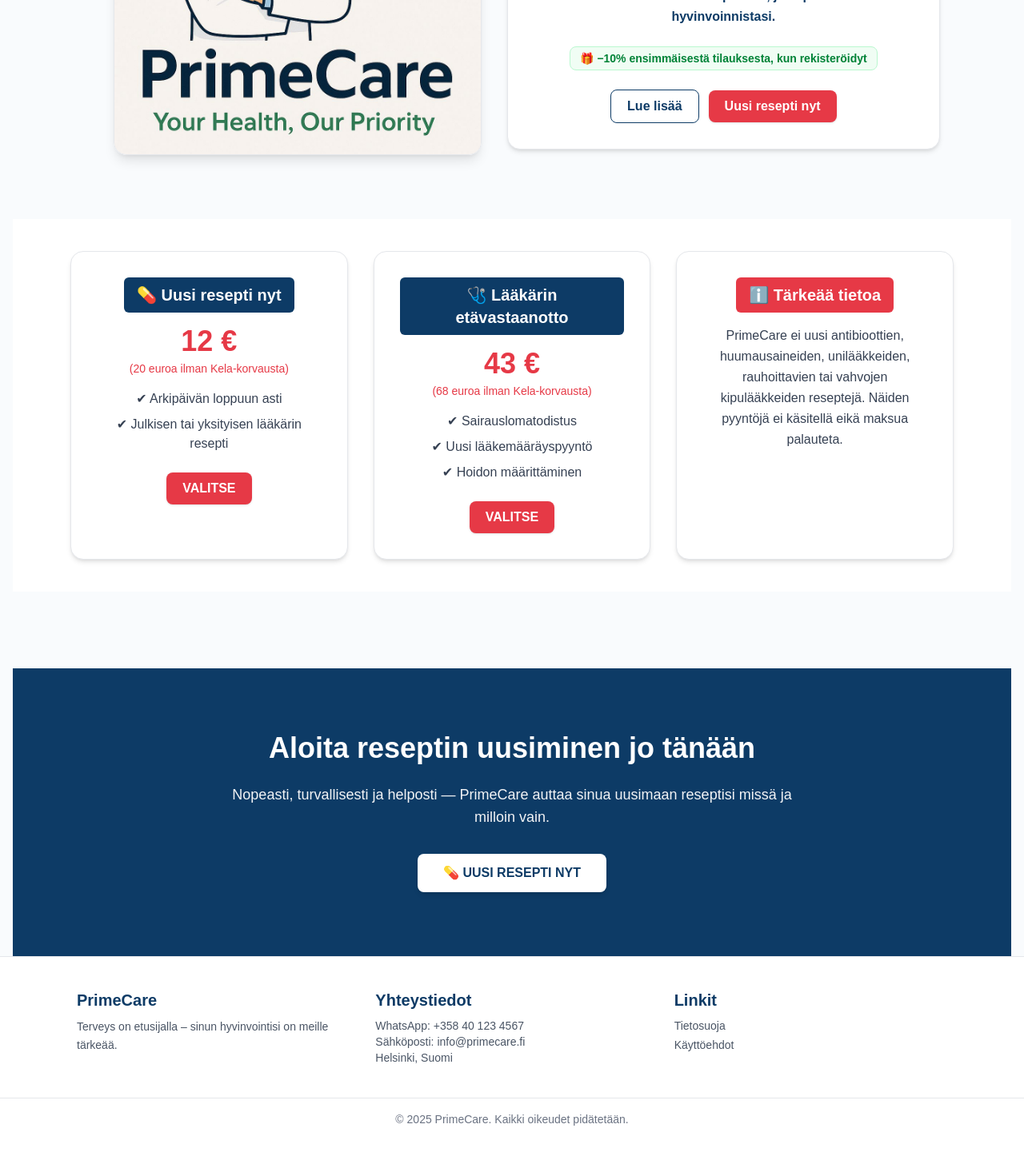
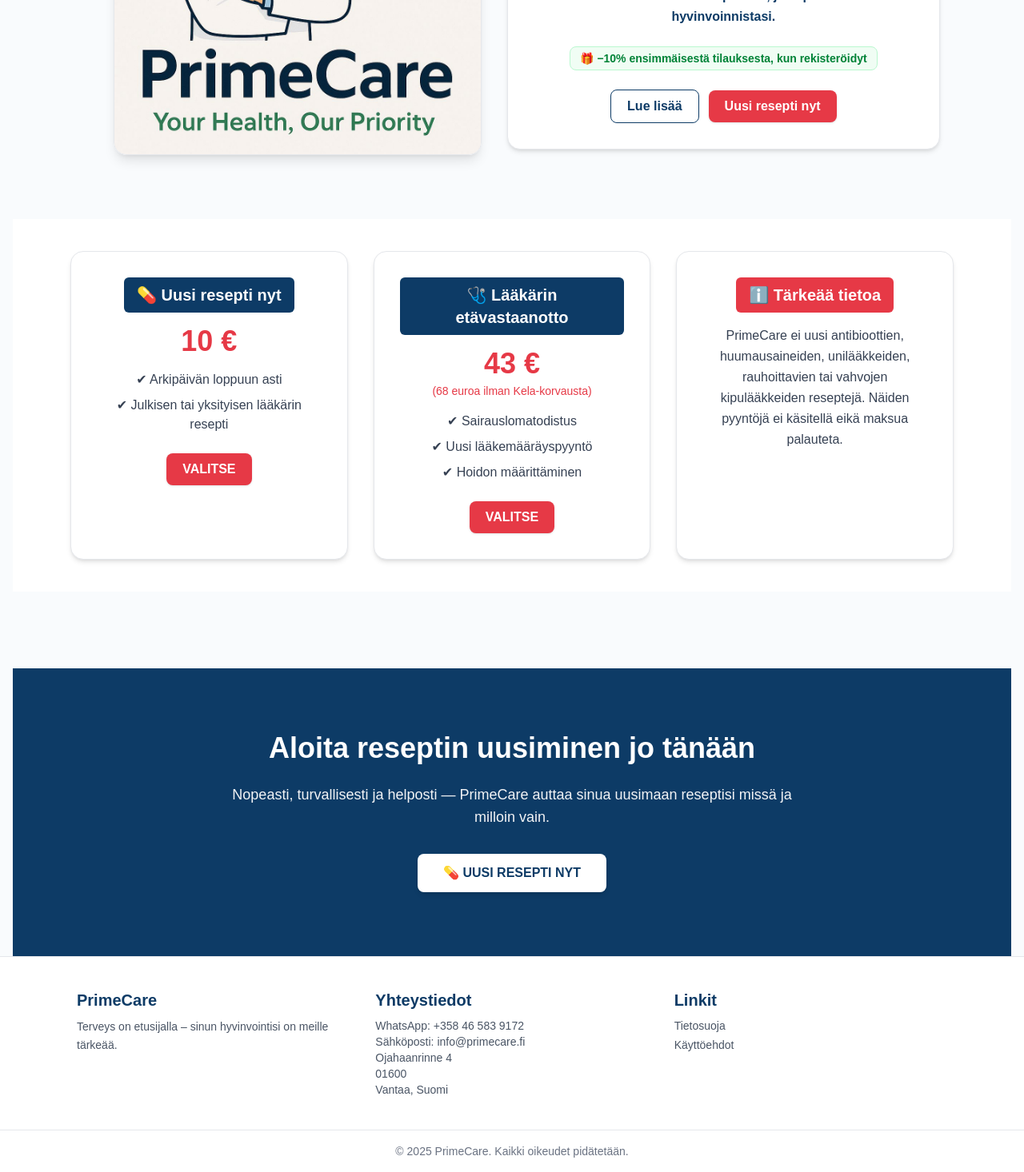
Before and after one commit to alfuapp/primecare, a Next.js app: page / in a window 1280 px wide. Shown: the part 790-2256 px from the top of the page at 80% size. Before the commit the page ends 2216 px from the top, so only its background shows below. Built offline with nearby package versions, Linux system fonts and the light colour scheme.

Commit message:
update Footer and page

```diff
--- a/src/app/page.tsx
+++ b/src/app/page.tsx
@@ -136,9 +136,9 @@
       <h2 className="text-xl font-bold text-white bg-[#0D3B66] rounded-md inline-block px-4 py-2 mb-4">
         💊 Uusi resepti nyt
       </h2>
-      <p className="text-4xl font-bold text-[#E63946] mb-1">12 €</p>
+      <p className="text-4xl font-bold text-[#E63946] mb-1">10 €</p>
       <p className="text-sm text-[#E63946] mb-4">
-        (20 euroa ilman Kela-korvausta)
+
       </p>
       <ul className="text-gray-700 space-y-2 mb-6">
         <li>✔ Arkipäivän loppuun asti</li>
--- a/src/components/Footer.tsx
+++ b/src/components/Footer.tsx
@@ -17,7 +17,7 @@
         <div>
           <h3 className="text-xl font-bold text-[#0D3B66] mb-2">Yhteystiedot</h3>
           <p className="text-sm text-gray-600">
-            WhatsApp: <a href="tel:+358401234567" className="hover:text-[#0077b6]">+358 40 123 4567</a>
+            WhatsApp: <a href="tel:+358401234567" className="hover:text-[#0077b6]">+358 46 583 9172</a>
           </p>
           <p className="text-sm text-gray-600">
             Sähköposti:{" "}
@@ -25,7 +25,9 @@
               info@primecare.fi
             </a>
           </p>
-          <p className="text-sm text-gray-600">Helsinki, Suomi</p>
+          <p className="text-sm text-gray-600">Ojahaanrinne 4</p>
+            <p className="text-sm text-gray-600">01600</p>
+              <p className="text-sm text-gray-600">Vantaa, Suomi</p>
         </div>
 
         {/* Links */}
```
